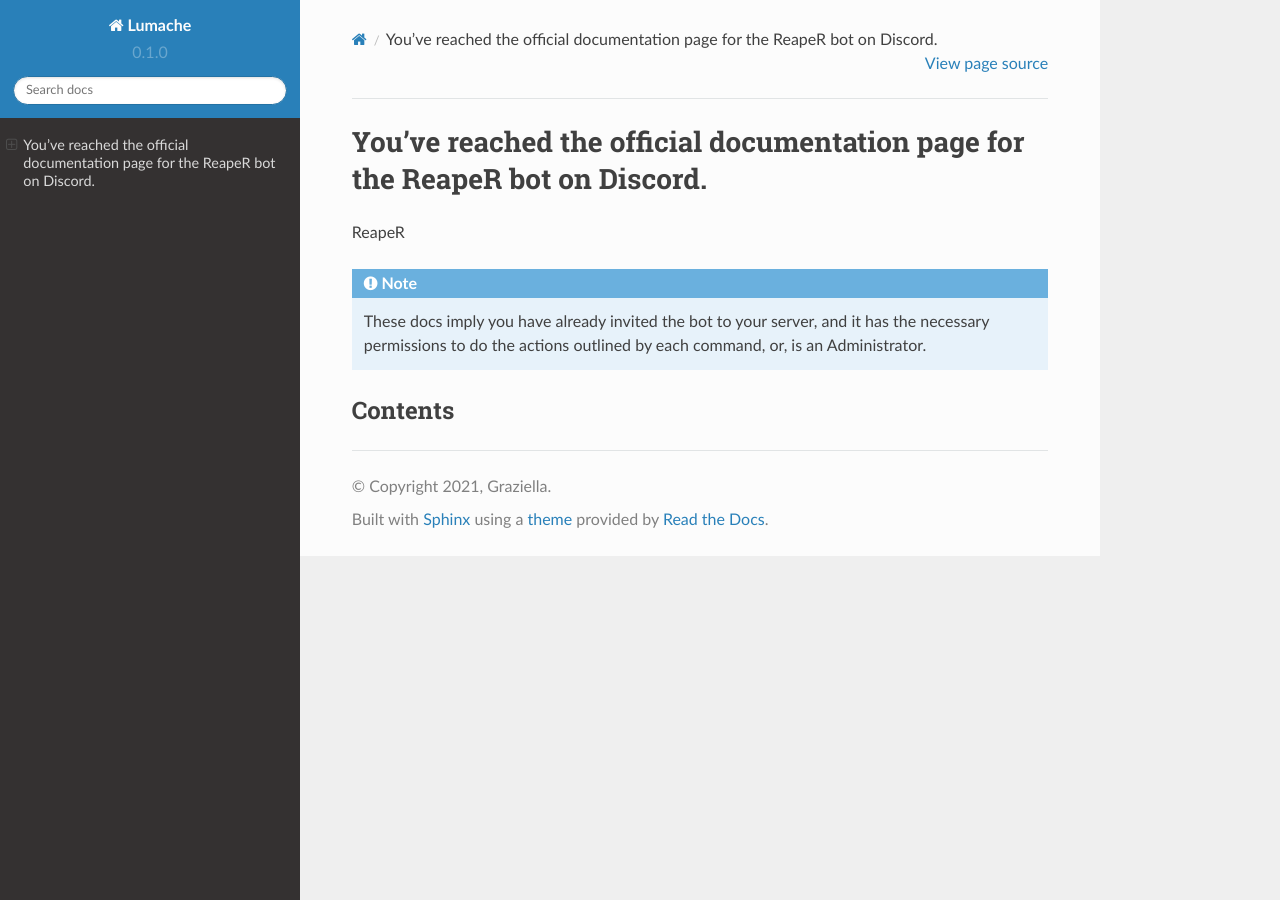
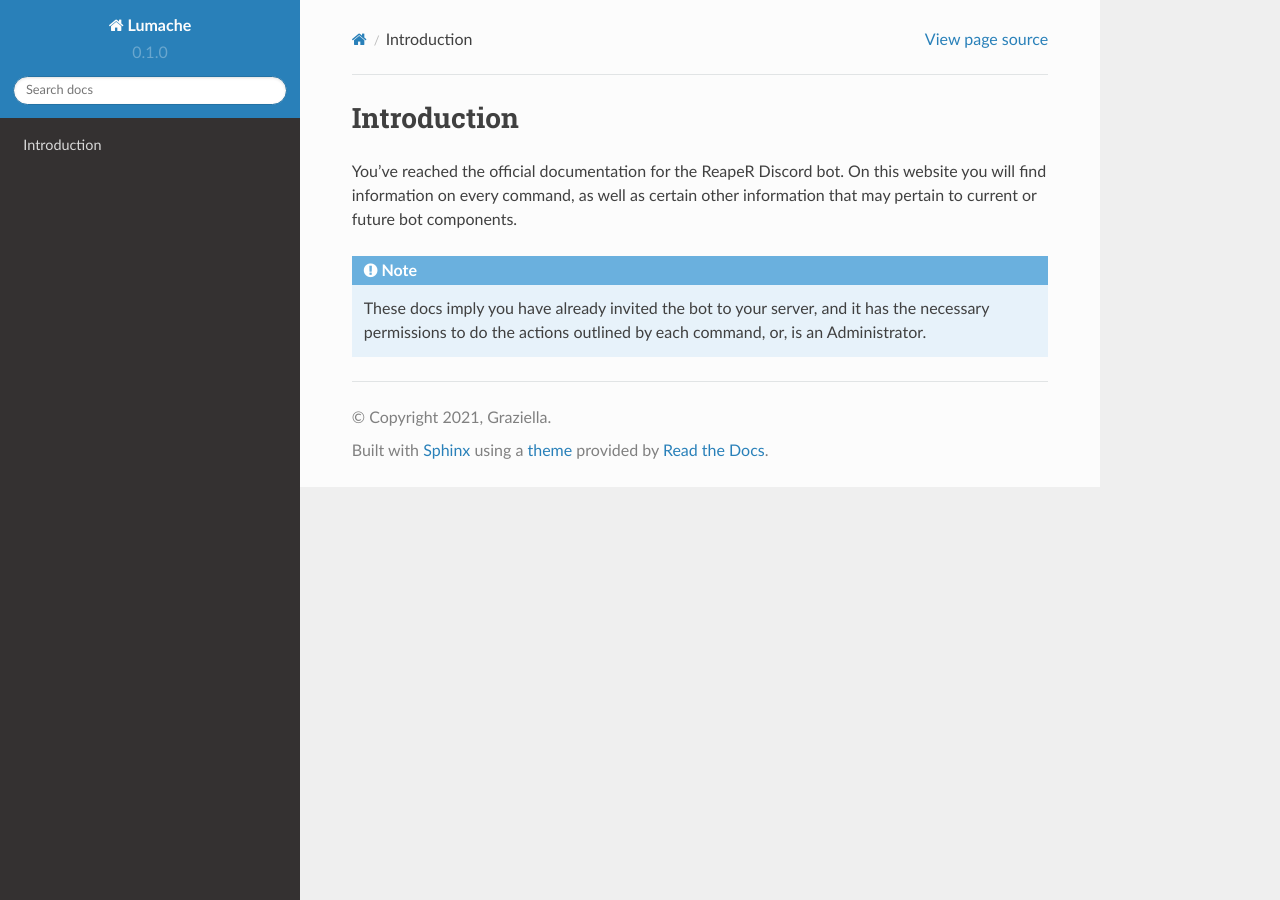
Before and after one commit to maxer4192/documentation, a Sphinx documentation site: the page built from docs/source/index.rst, in a window 1280 px wide. Built offline with Sphinx 7.4.7 and the Read the Docs theme 2.0.0, drawn with Linux system fonts in a browser that asks for light colours.

Commit message:
Update index.rst

```diff
--- a/docs/source/index.rst
+++ b/docs/source/index.rst
@@ -1,11 +1,8 @@
-You've reached the official documentation page for the ReapeR bot on Discord.
+Introduction
 ===================================
 
-ReapeR
+You've reached the official documentation for the ReapeR Discord bot. On this website you will find information on every command, as well as certain other information that may pertain to current or future bot components.
 
 .. note::
 
    These docs imply you have already invited the bot to your server, and it has the necessary permissions to do the actions outlined by each command, or, is an Administrator.
-
-Contents
---------
```
